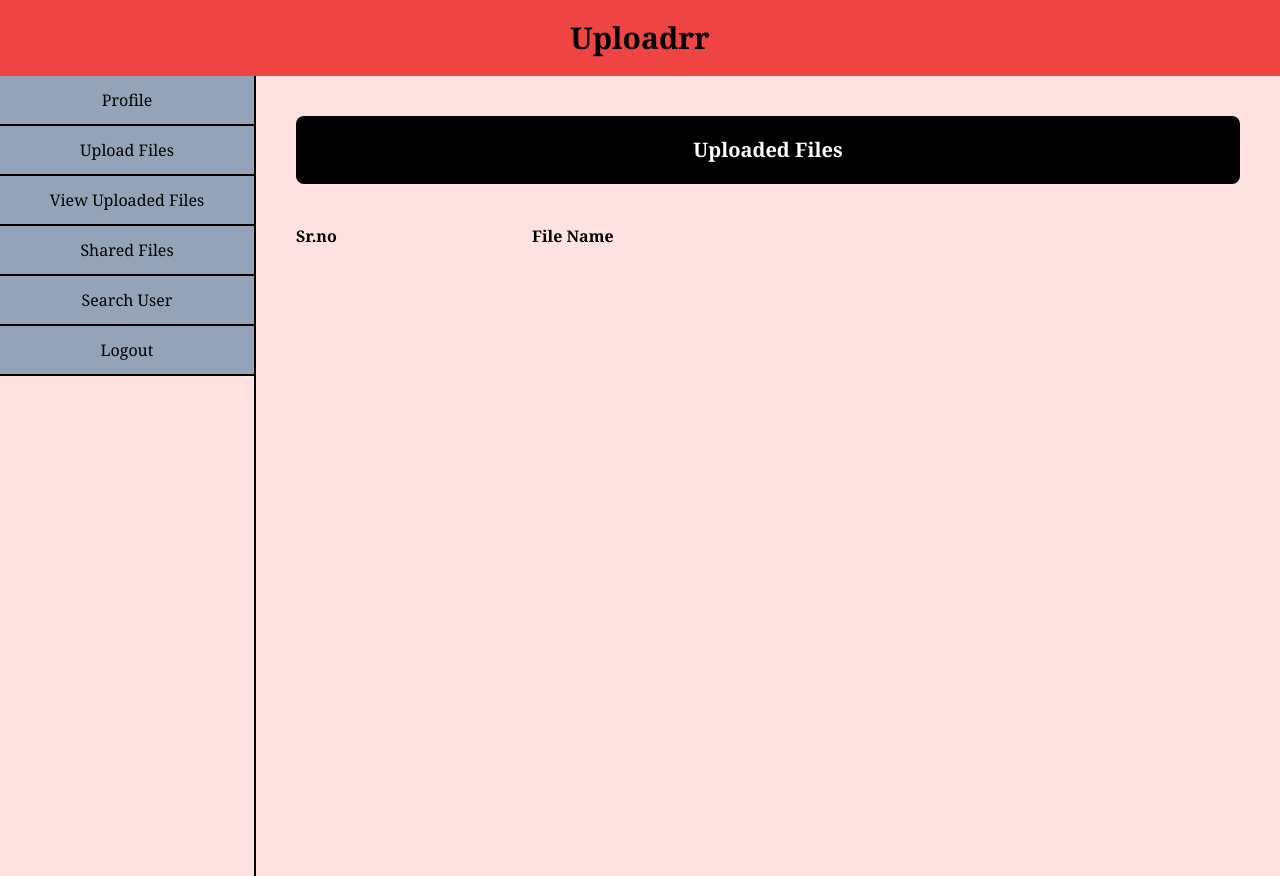
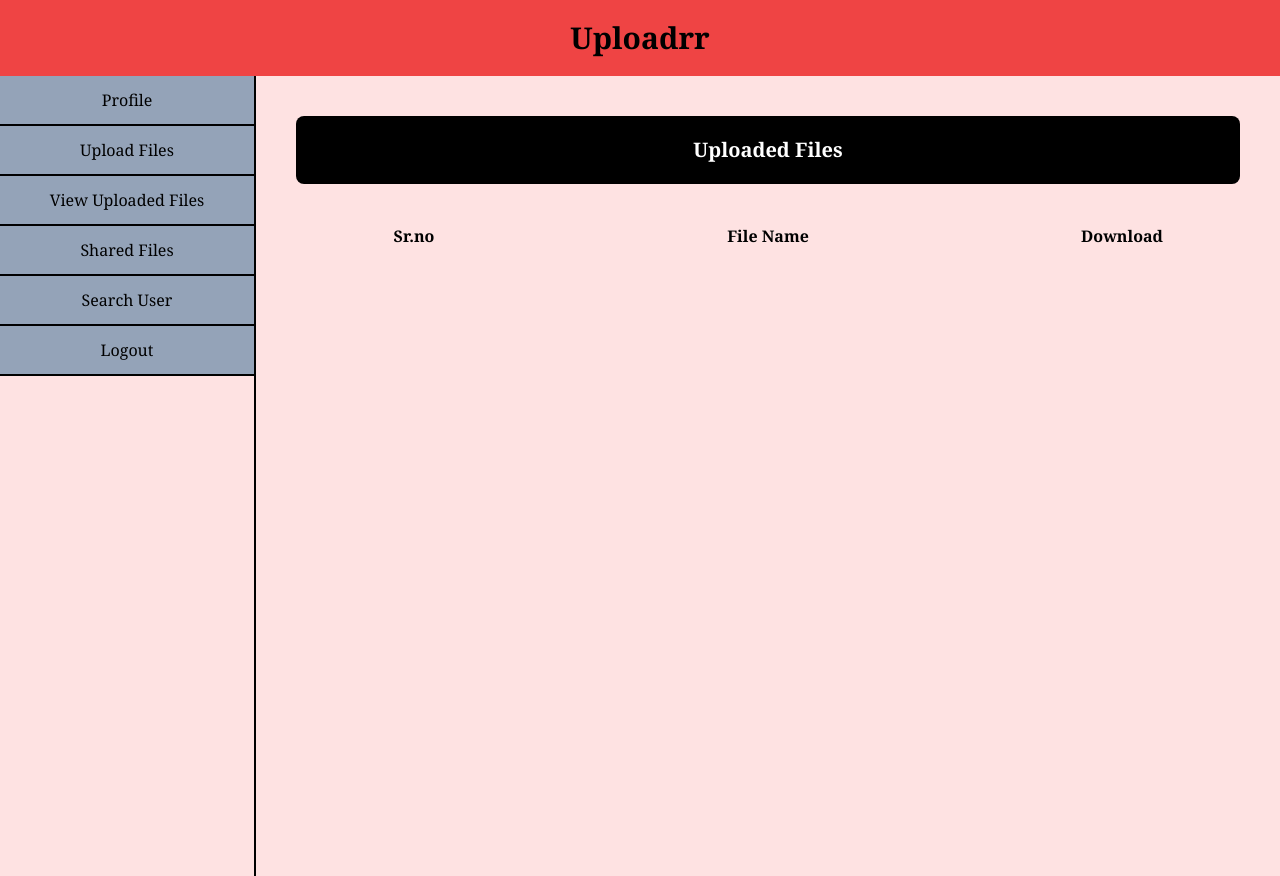
Before and after one commit to Fusion-Pie/Knowl-Intern-Task, a Django app: page /viewUploadedFile/ in a window 1280 px wide. Run offline with Django 5.2, Linux system fonts and the light colour scheme; a user stored in the database is signed in; data comes from the database, SQL or seed files in the repository; both versions use the stored data as it was after the commit; some libraries are stand-ins or nearby versions.

Commit message:
Added download feature

```diff
--- a/Uploadrr/templates/basePage.html
+++ b/Uploadrr/templates/basePage.html
@@ -3,6 +3,7 @@
 <head>
     <title>HomePage | Uploadrr</title>
     <script src="https://cdn.tailwindcss.com"></script>
+    {% block extraScripts %}{% endblock extraScripts %}
 </head>
 <body class="flex flex-col">
 
--- a/Uploadrr/templates/uploadedFiles.html
+++ b/Uploadrr/templates/uploadedFiles.html
@@ -1,4 +1,8 @@
 {% extends "basePage.html" %}
+
+{% block extraScripts %}
+    <script src="https://unpkg.com/boxicons@2.1.4/dist/boxicons.js"></script>
+{% endblock extraScripts %}
 
 {% block content %}
 
@@ -9,15 +13,19 @@
         </div>
 
         <div class="flex flex-row font-bold mt-10">
-            <h1 class="flex basis-1/4">Sr.no</h1>
-            <h1 class="flex basis-3/4">File Name</h1>
+            <h1 class="flex basis-1/4 justify-center">Sr.no</h1>
+            <h1 class="flex basis-2/4 justify-center">File Name</h1>
+            <h1 class="flex basis-1/4 justify-center">Download</h1>
         </div>
 
         {% for file in files %}
 
             <div class="flex flex-row mt-5">
-                <div class="flex basis-1/4">{{ forloop.counter }}</div>
-                <div class="flex basis-3/4">{{ file.file_name }}</div>
+                <div class="flex basis-1/4 justify-center">{{ forloop.counter }}</div>
+                <div class="flex basis-2/4 justify-center">{{ file.file_name }}</div>
+                <div class="flex basis-1/4 justify-center">
+                    <a class="fex basis-1/4" href="/media/{{ file.file }}" download><box-icon name='cloud-download' animation='tada-hover'></box-icon></a>
+                </div>
             </div>
 
         {% endfor %}
```
Also changed, not shown: Uploadrr/db.sqlite3.
